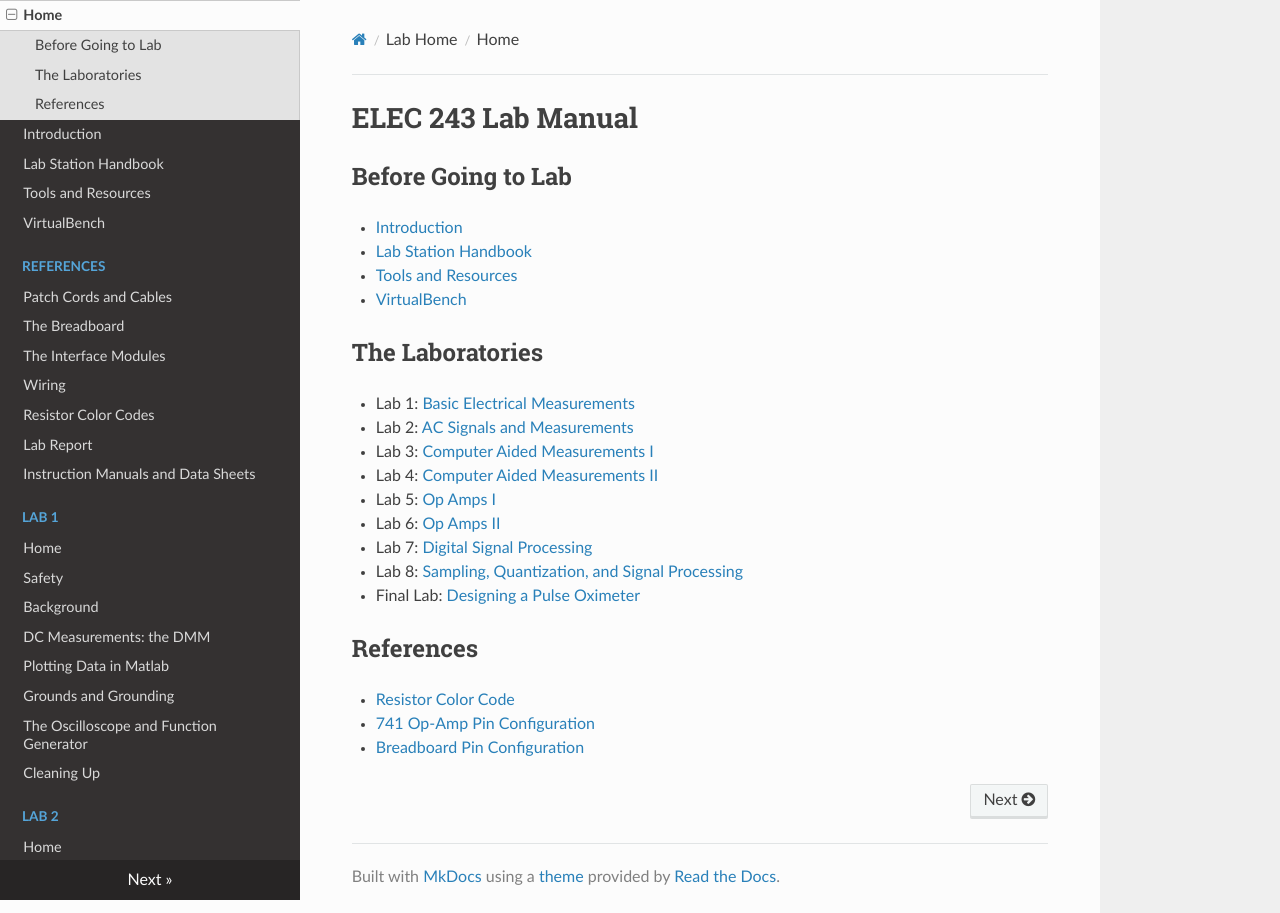
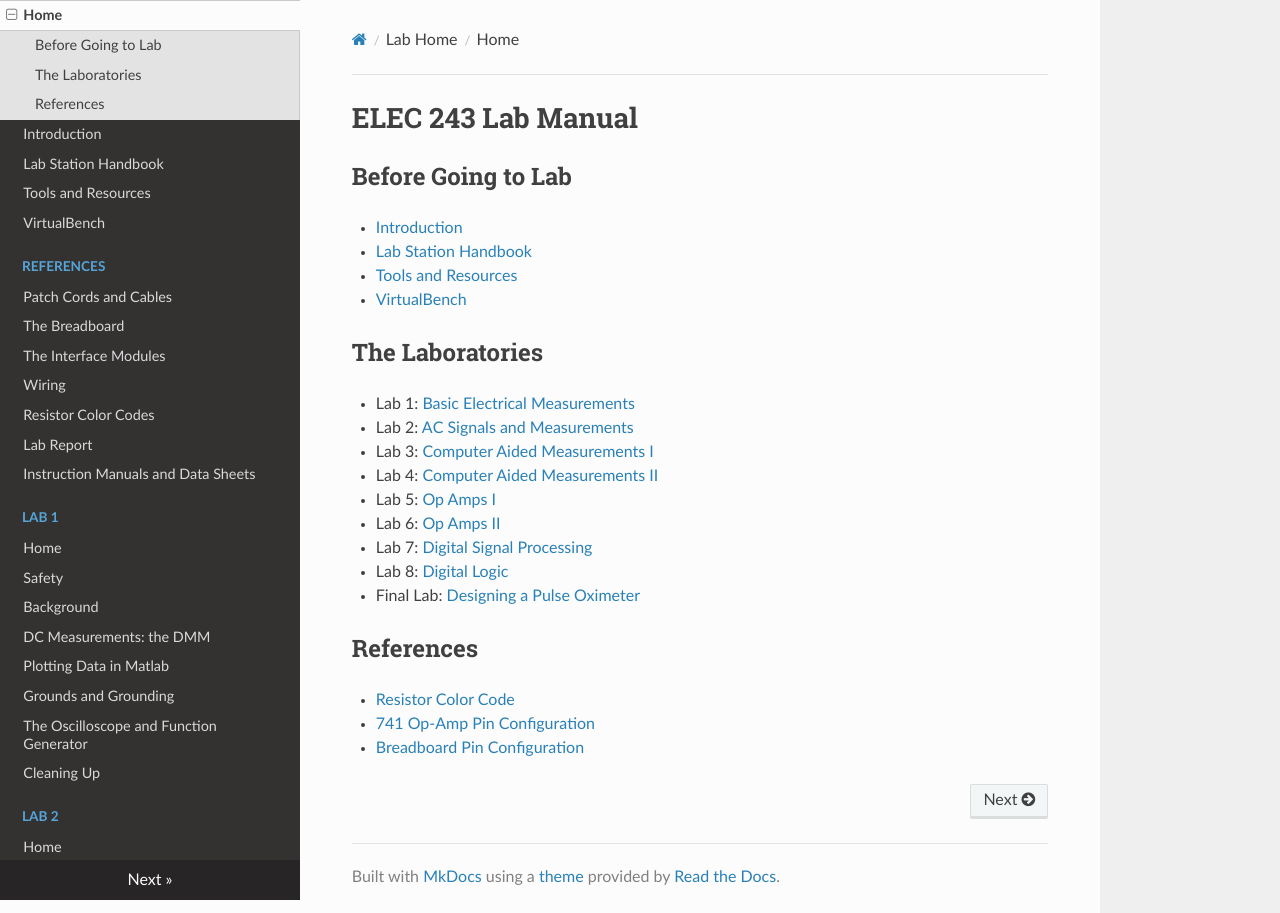
Before and after one commit to gvacaliuc/elec243-lab-website, an MkDocs documentation site: the page built from source/index.md, in a window 1280 px wide. Built offline with MkDocs 1.6.1, drawn with Linux system fonts in a browser that asks for light colours; nearby versions of some CDN libraries; old or Windows-style settings are respelled for this version of MkDocs.

Commit message:
fixed lab 8 text on front page

```diff
--- a/source/index.md
+++ b/source/index.md
@@ -16,7 +16,7 @@
 * Lab 5: [Op Amps I](./lab5/)
 * Lab 6: [Op Amps II](./lab6/)
 * Lab 7: [Digital Signal Processing](./lab7/)
-* Lab 8: [Sampling, Quantization, and Signal Processing](./lab8/)
+* Lab 8: [Digital Logic](./lab8/)
 * Final Lab: [Designing a Pulse Oximeter](./final-lab)
 
 ## References
```
